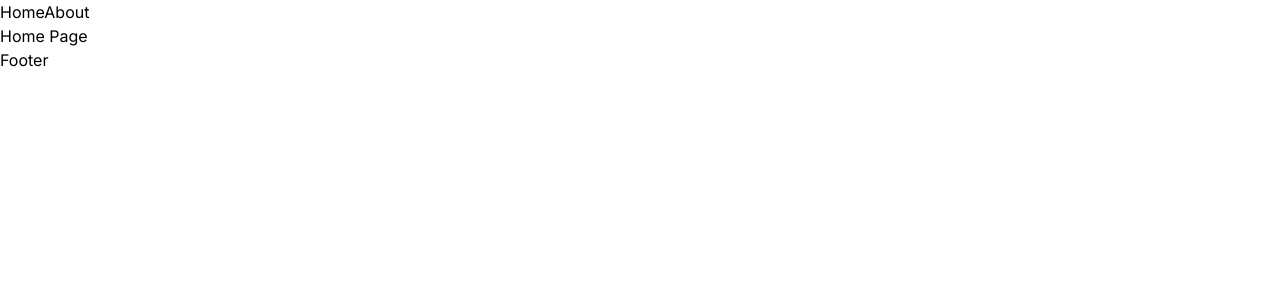
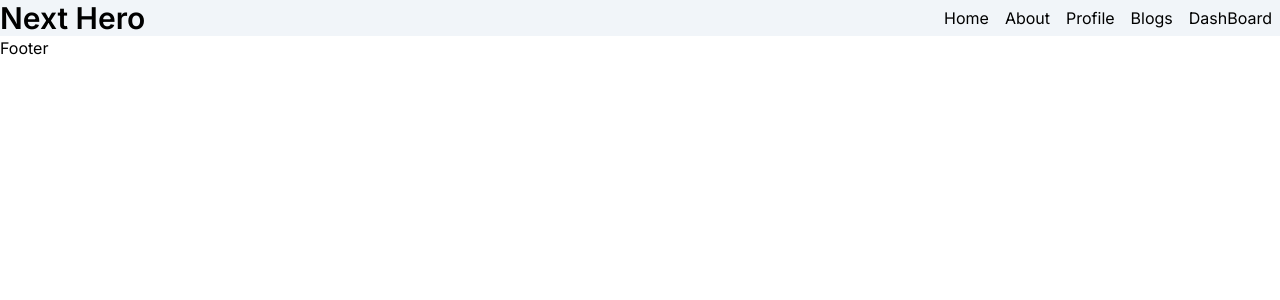
Before and after one commit to ROHAN-2497/ecommerce-new, a Next.js app: page / in a window 1280 px wide. Shown: the top 300 px of the page. Built offline with nearby package versions, Linux system fonts and the light colour scheme.

Commit message:
navBar Section

```diff
--- /dev/null
+++ b/src/app/(with-layout)/layout.js
@@ -0,0 +1,15 @@
+import NavBar from "@/components/NavBar/page";
+import Link from "next/link";
+import React from "react";
+
+const WithLayout = ({ children }) => {
+  return (
+    <div>
+     <NavBar />
+      {children}
+      <footer>Footer</footer>
+    </div>
+  );
+};
+
+export default WithLayout;
--- /dev/null
+++ b/src/app/(with-layout)/page.js
@@ -0,0 +1,9 @@
+import NavBar from "@/components/NavBar/page";
+
+export default function Home() {
+  return (
+    <main>
+
+    </main>
+  );
+}
--- a/src/app/layout.js
+++ b/src/app/layout.js
@@ -13,14 +13,7 @@ export default function RootLayout({ children }) {
   console.log("from RootLayout");
   return (
     <html lang="en">
-      <body className={inter.className}>
-        <nav>
-          <Link href="/">Home</Link>
-          <Link href="/about">About</Link>
-        </nav>
-        {children}
-        <footer>Footer</footer>
-      </body>
+      <body className={inter.className}>{children}</body>
     </html>
   );
 }
--- /dev/null
+++ b/src/app/not-found.js
@@ -0,0 +1,12 @@
+import React from "react";
+
+const NotFound = () => {
+  return (
+    <div className="text-center mt-40 text-red-500">
+      <h1 className="text-3xl">404</h1>
+      <h2 className="text-xl">Not Found</h2>
+    </div>
+  );
+};
+
+export default NotFound;
--- a/src/app/page.js
+++ /dev/null
@@ -1,8 +0,0 @@
-
-export default function Home() {
-  return (
- <main>
-  <h2>Home Page</h2>
- </main>
-  )
-}
--- /dev/null
+++ b/src/components/NavBar/page.jsx
@@ -0,0 +1,41 @@
+import Link from "next/link";
+import React from "react";
+const NavLinks = [
+  {
+    path: "/",
+    title: "Home",
+  },
+  {
+    path: "/about",
+    title: "About",
+  },
+  {
+    path: "/profile",
+    title: "Profile",
+  },
+  {
+    path: "/blogs",
+    title: "Blogs",
+  },
+  {
+    path: "/dashboard",
+    title: "DashBoard",
+  },
+];
+
+const NavBar = () => {
+  return (
+    <div className="flex bg-slate-100 items-center justify-between container mx-auto">
+      <h1 className="text-3xl font-semibold">Next Hero</h1>
+      <ul className="flex items-center">
+        {NavLinks.map(({ path, title }) => (
+          <li className="mx-2" key={path}>
+            <Link href={path}>{title}</Link>
+          </li>
+        ))}
+      </ul>
+    </div>
+  );
+};
+
+export default NavBar;
```
Also changed, not shown: src/app/(with-layout)/about/page.js (renamed from src/app/about/page.js), src/app/(with-layout)/about/profile/page.js (renamed from src/app/profile/page.js).
